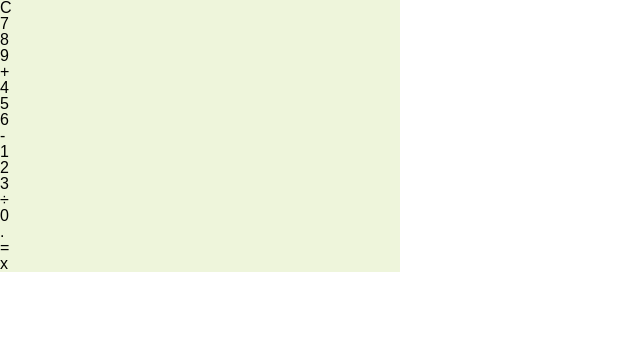
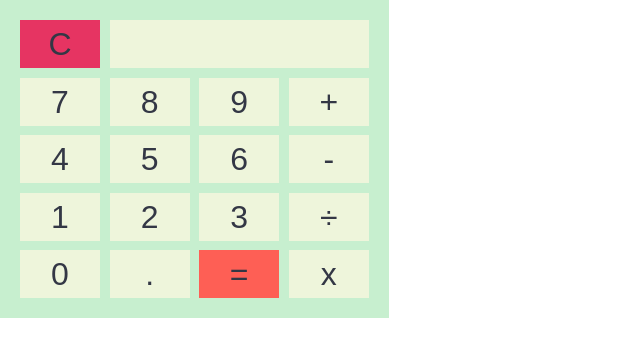
Before and after one commit to She-Codes/calculator, a plain HTML site: page index.html in a window 1280 px wide. Shown: the whole page, without its empty margins (0-640 px from the left). Drawn offline with Linux system fonts and the light colour scheme.

Commit message:
added styles for sizing of buttongs and calculator as well as some more color

```diff
--- a/css/styles.css
+++ b/css/styles.css
@@ -4,14 +4,57 @@
 
 body {
   font-family: Arial, sans-serif;
+  font-size: 2rem;
 }
 
+/*.grid:after {
+  content: "";
+  display: table;
+  clear: both;
+}
+*/
 .calculator {
   background: #C7EFCF;
-  width: 400px;
+  padding: 20px;
+  position: absolute;
 }
+
+.row {
+  display: flex;
+}
+
+/* Couldn't use display: table-cell for span
+elements because would not be able to use margin.
+Setting span properties with ems allows the size to be
+scalable by changing the font size on the body */
 
 span {
   background: #EEF5DB;
-  display: block;
+  text-align: center;
+  width: 2.5em;
+  height: 1.5em;
+  line-height: 1.5em;
+  margin: 0 .3em .3em 0;
+  color: #333745;
 }
+
+span:last-child {
+  margin-right: 0;
+}
+
+.row:last-child span {
+  margin-bottom: 0;
+}
+
+.c {
+  background: #E63462;
+}
+
+.equal {
+  background: #FE5F55;
+}
+
+.screen {
+  /* Set a large number to ensure element takes up remaining space */
+  flex-grow: 100;
+}
--- a/index.html
+++ b/index.html
@@ -14,28 +14,28 @@
 <body>
     <div class="calculator">
         <div class="row">
-            <span class="bttn c">C</span>
-            <span class="screen"></span>
+            <span class="bttn c top">C</span>
+            <span class="screen top"></span>
         </div><!-- end .row -->
-        <div class="row">
+        <div class="row grid">
             <span class="bttn">7</span>
             <span class="bttn">8</span>
             <span class="bttn">9</span>
             <span class="bttn op">+</span>
         </div><!-- end .row -->
-        <div class="row">
+        <div class="row grid">
             <span class="bttn">4</span>
             <span class="bttn">5</span>
             <span class="bttn">6</span>
-            <span class="bttn" op>-</span>
+            <span class="bttn op">-</span>
         </div><!-- end .row -->
-        <div class="row">
+        <div class="row grid">
             <span class="bttn">1</span>
             <span class="bttn">2</span>
             <span class="bttn">3</span>
             <span class="bttn op">&divide;</span>
         </div><!-- end .row -->
-        <div class="row">
+        <div class="row grid">
             <span class="bttn">0</span>
             <span class="bttn">.</span>
             <span class="bttn equal">=</span>
```
